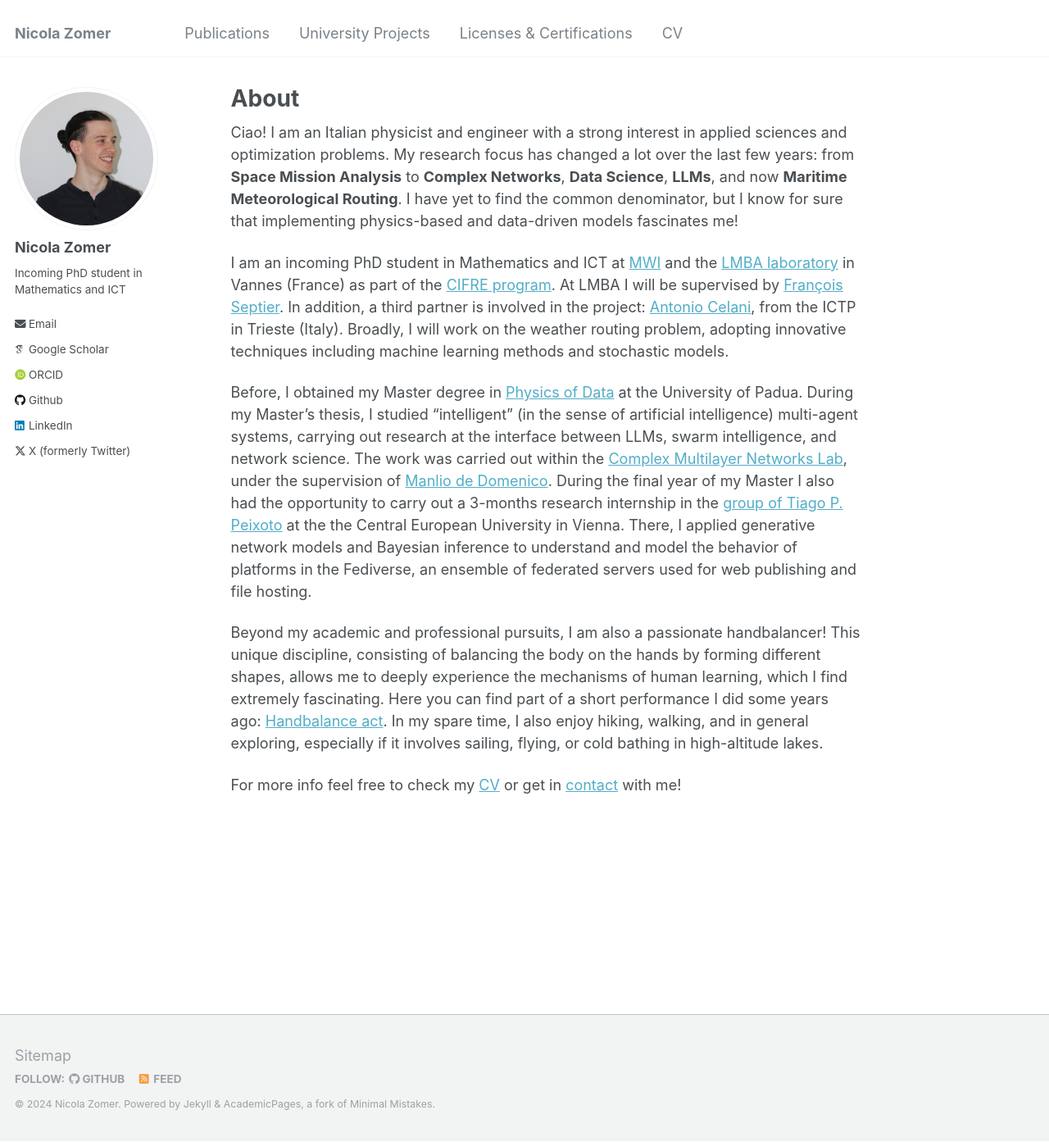
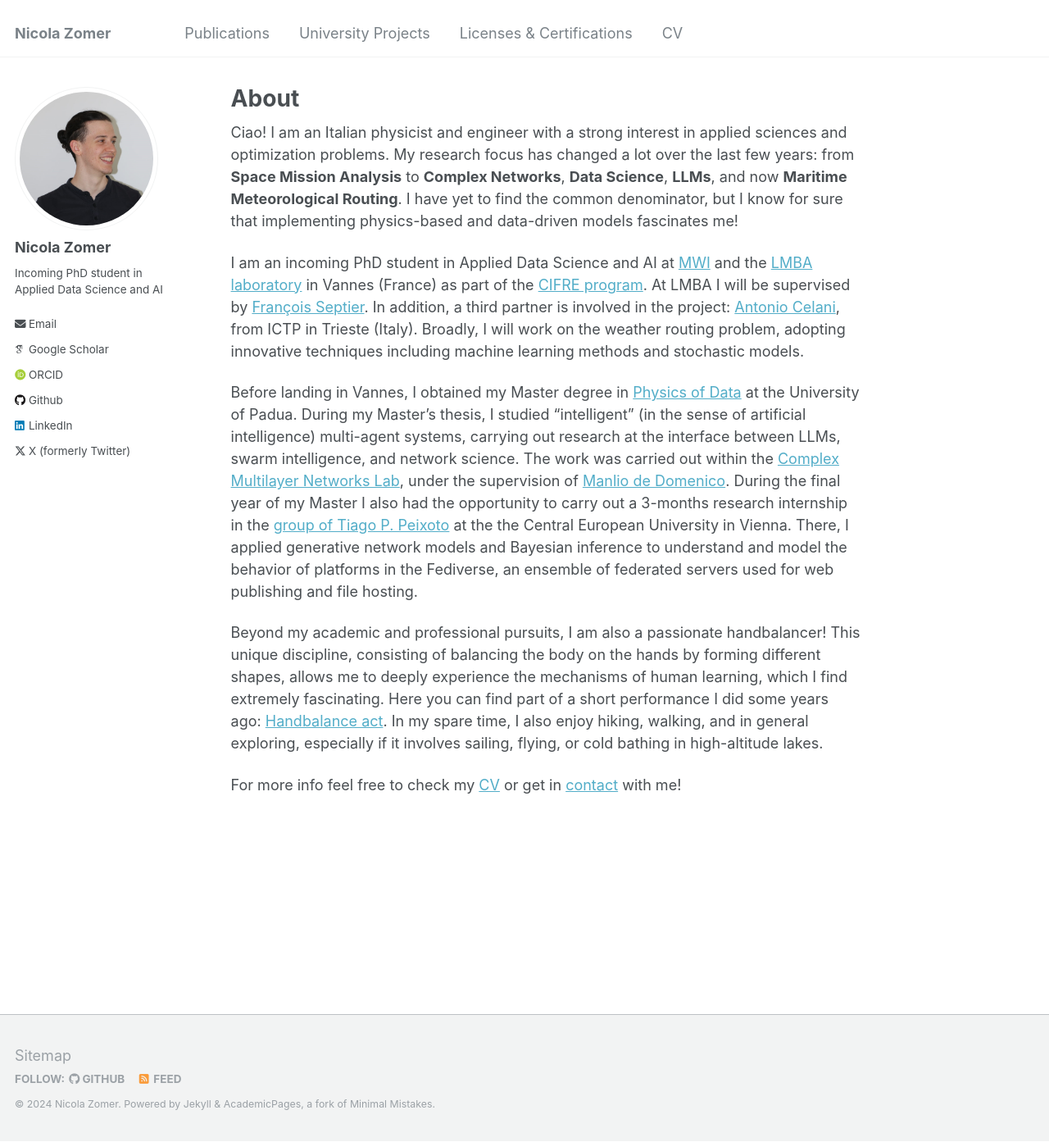
Before and after one commit to NicolaZomer/nicolazomer.github.io, a Jekyll site: the page built from _pages/about.md, in a window 1280 px wide and 1393 px high. Shown: the whole window at 82% size. Built offline with Jekyll 4.4.1, drawn with Linux system fonts in a browser that asks for light colours; some web fonts are replaced.

Commit message:
position update

```diff
--- a/_config.yml
+++ b/_config.yml
@@ -24,11 +24,11 @@ author:
   avatar           : "avatar.jpg"
   name             : "Nicola Zomer"
   pronouns         : # example: "she/her"
-  bio              : "Incoming PhD student in Mathematics and ICT"
+  bio              : "Incoming PhD student in Applied Data Science and AI"
   location         : #"Earth"
   employer         : #"Red Brick University"
   uri              : # URL
-  email            : "nicola.zomer@studenti.unipd.it"
+  email            : "nicola.zomer@marine-weather.com"
 
   # Academic websites
   arxiv            : # URL - Update with the correct link to your profile
--- a/_pages/about.md
+++ b/_pages/about.md
@@ -9,9 +9,9 @@ redirect_from:
 
 Ciao! I am an Italian physicist and engineer with a strong interest in applied sciences and optimization problems. My research focus has changed a lot over the last few years: from **Space Mission Analysis** to **Complex Networks**, **Data Science**, **LLMs**, and now **Maritime Meteorological Routing**. I have yet to find the common denominator, but I know for sure that implementing physics-based and data-driven models fascinates me!
 
-I am an incoming PhD student in Mathematics and ICT at <a href="https://marine-weather.com/" target="_blank">MWI</a> and the <a href="http://www.lmba-math.fr/" target="_blank">LMBA laboratory</a> in Vannes (France) as part of the <a href="https://www.anrt.asso.fr/fr/le-dispositif-cifre-7844" target="_blank">CIFRE program</a>. At LMBA I will be supervised by <a href="http://web.univ-ubs.fr/lmba/septier/" target="_blank">François Septier</a>. In addition, a third partner is involved in the project: <a href="https://www.ictp.it/member/antonio-celani#biography" target="_blank">Antonio Celani</a>, from the ICTP in Trieste (Italy). Broadly, I will work on the weather routing problem, adopting innovative techniques including machine learning methods and stochastic models.
+I am an incoming PhD student in Applied Data Science and AI at <a href="https://marine-weather.com/" target="_blank">MWI</a> and the <a href="http://www.lmba-math.fr/" target="_blank">LMBA laboratory</a> in Vannes (France) as part of the <a href="https://www.anrt.asso.fr/fr/le-dispositif-cifre-7844" target="_blank">CIFRE program</a>. At LMBA I will be supervised by <a href="http://web.univ-ubs.fr/lmba/septier/" target="_blank">François Septier</a>. In addition, a third partner is involved in the project: <a href="https://www.ictp.it/member/antonio-celani#biography" target="_blank">Antonio Celani</a>, from ICTP in Trieste (Italy). Broadly, I will work on the weather routing problem, adopting innovative techniques including machine learning methods and stochastic models.
 
-Before, I obtained my Master degree in <a href="http://physicsofdata.dfa.unipd.it/" target="_blank">Physics of Data</a> at the University of Padua. During my Master's thesis, I studied "intelligent" (in the sense of artificial intelligence) multi-agent systems, carrying out research at the interface between LLMs, swarm intelligence, and network science. The work was carried out within the <a href="https://twitter.com/ComuneLab" target="_blank">Complex Multilayer Networks Lab</a>, under the supervision of <a href="https://manliodedomenico.com/" target="_blank">Manlio de Domenico</a>. During the final year of my Master I also had the opportunity to carry out a 3-months research internship in the <a href="https://skewed.de/tiago/" target="_blank">group of Tiago P. Peixoto</a> at the the Central European University in Vienna. There, I applied generative network models and Bayesian inference to understand and model the behavior of platforms in the Fediverse, an ensemble of federated servers used for web publishing and file hosting.
+Before landing in Vannes, I obtained my Master degree in <a href="http://physicsofdata.dfa.unipd.it/" target="_blank">Physics of Data</a> at the University of Padua. During my Master's thesis, I studied "intelligent" (in the sense of artificial intelligence) multi-agent systems, carrying out research at the interface between LLMs, swarm intelligence, and network science. The work was carried out within the <a href="https://twitter.com/ComuneLab" target="_blank">Complex Multilayer Networks Lab</a>, under the supervision of <a href="https://manliodedomenico.com/" target="_blank">Manlio de Domenico</a>. During the final year of my Master I also had the opportunity to carry out a 3-months research internship in the <a href="https://skewed.de/tiago/" target="_blank">group of Tiago P. Peixoto</a> at the the Central European University in Vienna. There, I applied generative network models and Bayesian inference to understand and model the behavior of platforms in the Fediverse, an ensemble of federated servers used for web publishing and file hosting.
 
 Beyond my academic and professional pursuits, I am also a passionate handbalancer! This unique discipline, consisting of balancing the body on the hands by forming different shapes, allows me to deeply experience the mechanisms of human learning, which I find extremely fascinating. Here you can find part of a short performance I did some years ago: <a href="https://youtu.be/zFyG3heI2hU?si=pB5AP_c28WTqGD4E" target="_blank">Handbalance act</a>. In my spare time, I also enjoy hiking, walking, and in general exploring, especially if it involves sailing, flying, or cold bathing in high-altitude lakes.
 
```
